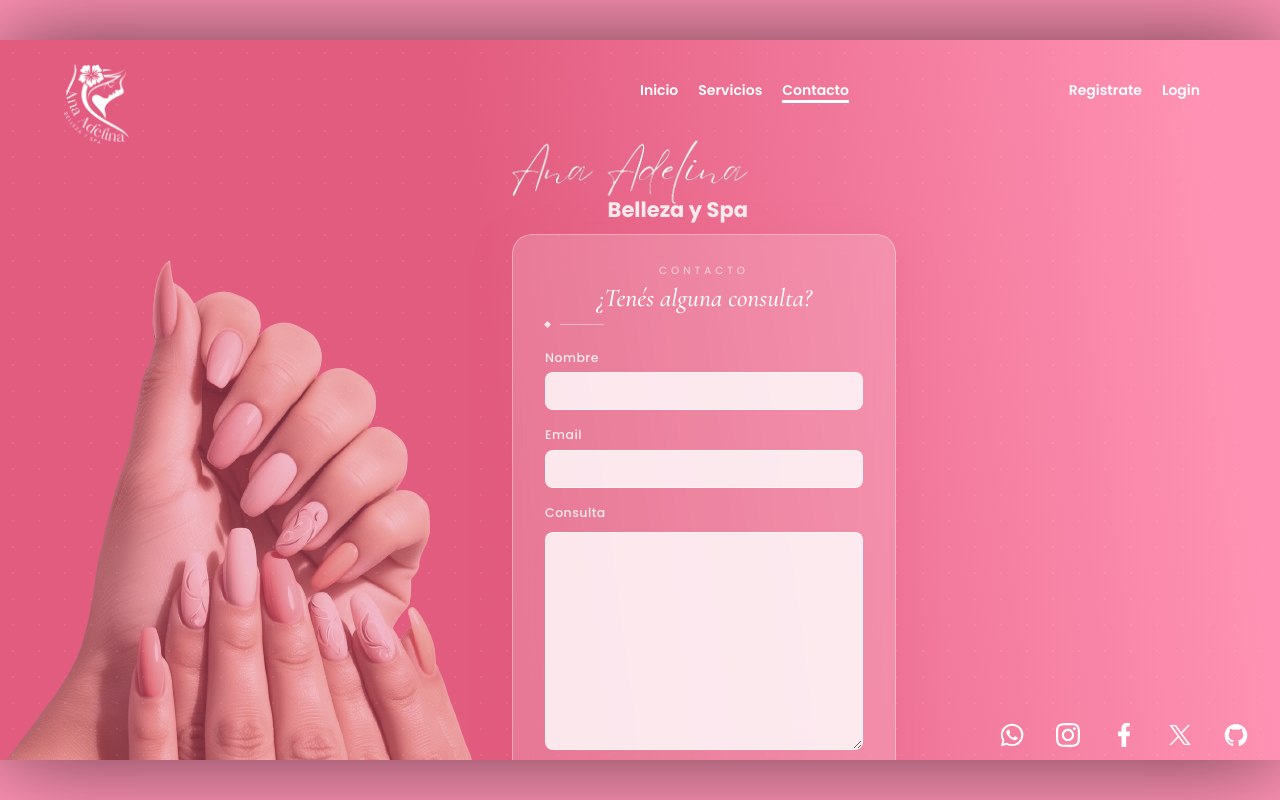
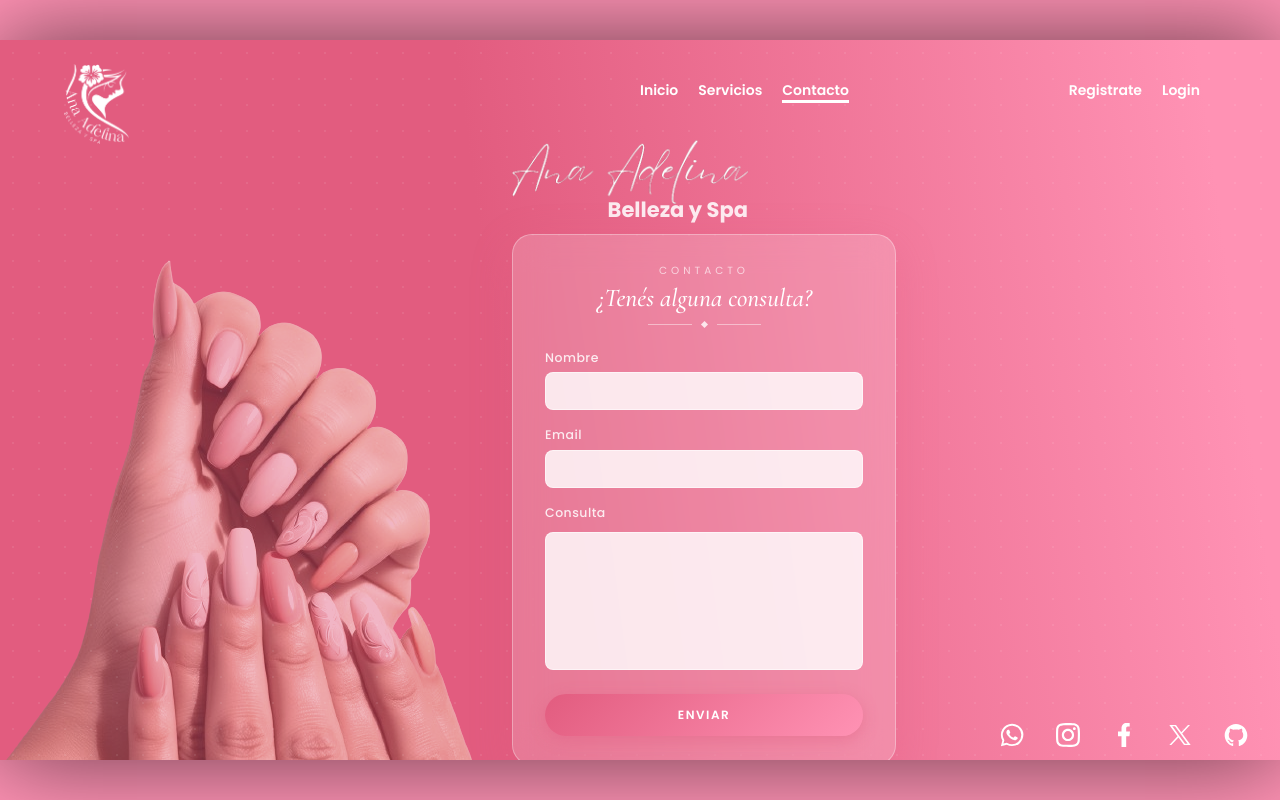
Before and after one commit to marianohilario/turnero-ana-adelina, a React (Vite) app in the folder front/: page /contact in a window 1280 px wide. Built offline with nearby package versions, Linux system fonts and the light colour scheme; no server answers.

Commit message:
fix (Contact): textarea resize and divider style

```diff
--- a/front/src/views/Contact/Contact.jsx
+++ b/front/src/views/Contact/Contact.jsx
@@ -29,10 +29,7 @@ const Contact = () => {
     } else {
       setIsLoading(true);
       try {
-                const response = await axios.post(
-                    `${url}/mails`,
-                    dataForm
-                );
+        const response = await axios.post(`${url}/mails`, dataForm);
         if (response.status === 200) {
           toast.success(`Tu consulta ha sido enviada con éxito.`);
           setDataForm({
@@ -92,8 +89,9 @@ const Contact = () => {
             name="concern"
             id="concern"
             cols="30"
-                        rows="10"
+            rows="6"
             onChange={handleInputChange}
+            style={{ resize: "none" }}
           ></textarea>
           <button disabled={isLoading}>
             {isLoading ? "Enviando..." : "Enviar"}
--- a/front/src/views/Contact/Contact.module.css
+++ b/front/src/views/Contact/Contact.module.css
@@ -89,8 +89,16 @@
 .titleDivider {
   display: flex;
   align-items: center;
+  justify-content: center;
   gap: 10px;
   margin-bottom: 1.4rem;
+}
+
+.titleDivider::before {
+  content: "";
+  width: 44px;
+  height: 1px;
+  background: rgba(255, 255, 255, 0.45);
 }
 
 .titleDivider::after {
```
Lines whose indentation alone changed are shown as unchanged.
